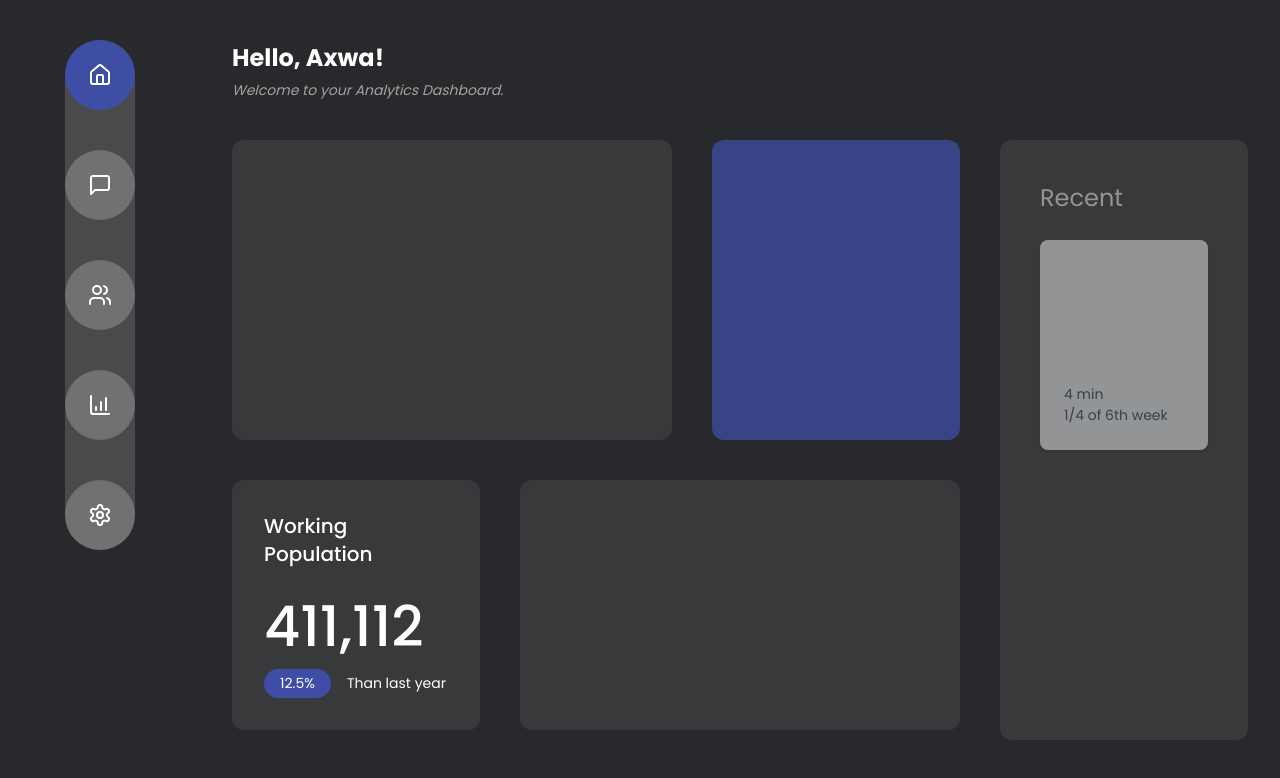
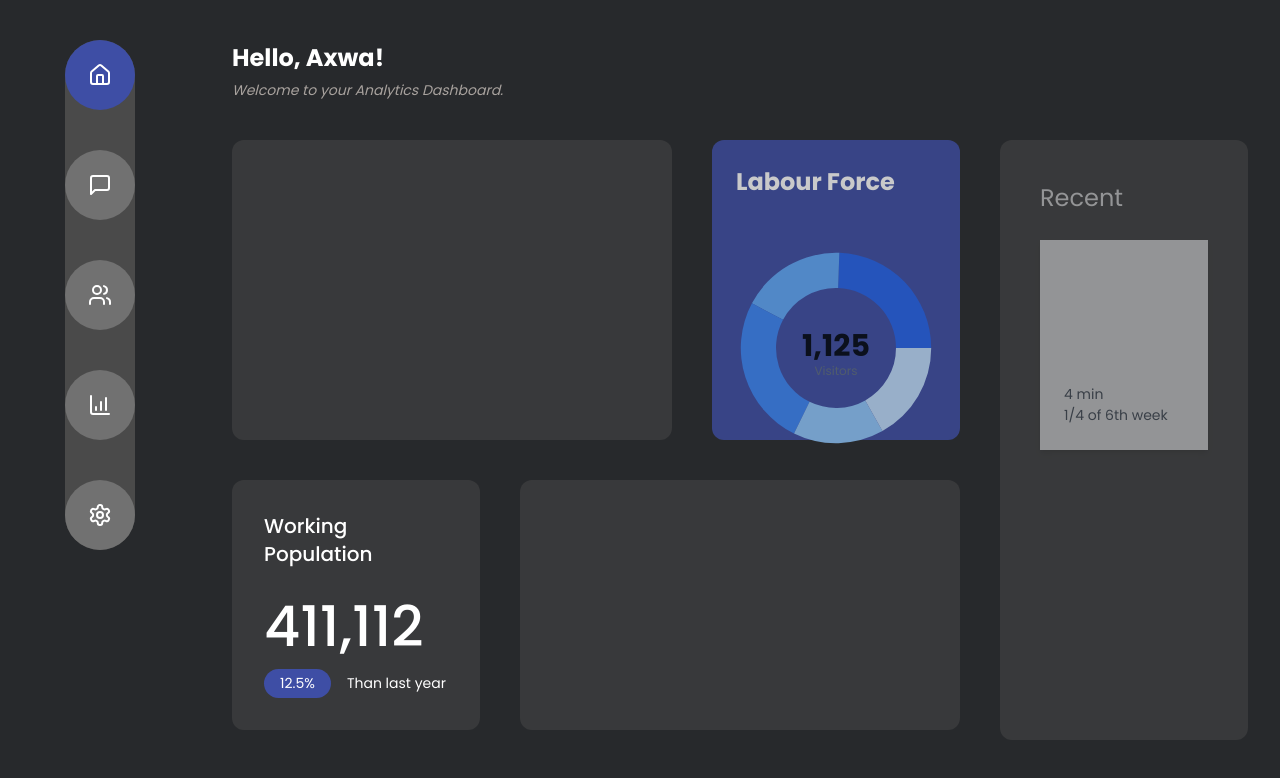
Before and after one commit to naufudge/policy-debunker, a Next.js app: page / in a window 1280 px wide. Shown: the top 778 px of the page. Built offline with nearby package versions, Linux system fonts and the light colour scheme.

Commit message:
Pie Chart Update

```diff
--- a/app/globals.css
+++ b/app/globals.css
@@ -10,31 +10,31 @@ body {
 @layer base {
   :root {
     --background: 0 0% 100%;
-    --foreground: 240 10% 3.9%;
+    --foreground: 222.2 84% 4.9%;
     --card: 0 0% 100%;
-    --card-foreground: 240 10% 3.9%;
+    --card-foreground: 222.2 84% 4.9%;
     --popover: 0 0% 100%;
-    --popover-foreground: 240 10% 3.9%;
-    --primary: 240 5.9% 10%;
-    --primary-foreground: 0 0% 98%;
-    --secondary: 240 4.8% 95.9%;
-    --secondary-foreground: 240 5.9% 10%;
-    --muted: 240 4.8% 95.9%;
-    --muted-foreground: 240 3.8% 46.1%;
-    --accent: 240 4.8% 95.9%;
-    --accent-foreground: 240 5.9% 10%;
-    --destructive: 0 84.2% 60.2%;
-    --destructive-foreground: 0 0% 98%;
-    --border: 240 5.9% 90%;
-    --input: 240 5.9% 90%;
-    --ring: 240 10% 3.9%;
-    --chart-1: 12 76% 61%;
-    --chart-2: 173 58% 39%;
-    --chart-3: 197 37% 24%;
-    --chart-4: 43 74% 66%;
-    --chart-5: 27 87% 67%;
-    --radius: 0.5rem;
+    --popover-foreground: 222.2 84% 4.9%;
+    --primary: 221.2 83.2% 53.3%;
+    --primary-foreground: 210 40% 98%;
+    --secondary: 210 40% 96.1%;
+    --secondary-foreground: 222.2 47.4% 11.2%;
+    --muted: 210 40% 96.1%;
+    --muted-foreground: 215.4 16.3% 44%;
+    --accent: 210 40% 96.1%;
+    --accent-foreground: 222.2 47.4% 11.2%;
+    --destructive: 0 72% 51%;
+    --destructive-foreground: 210 40% 98%;
+    --border: 214.3 31.8% 91.4%;
+    --input: 214.3 31.8% 91.4%;
+    --ring: 221.2 83.2% 53.3%;
+    --chart-1: 221.2 83.2% 53.3%;
+    --chart-2: 212 95% 68%;
+    --chart-3: 216 92% 60%;
+    --chart-4: 210 98% 78%;
+    --chart-5: 212 97% 87%;
   }
+
   .dark {
     --background: 240 10% 3.9%;
     --foreground: 0 0% 98%;
@@ -42,26 +42,27 @@ body {
     --card-foreground: 0 0% 98%;
     --popover: 240 10% 3.9%;
     --popover-foreground: 0 0% 98%;
-    --primary: 0 0% 98%;
-    --primary-foreground: 240 5.9% 10%;
-    --secondary: 240 3.7% 15.9%;
-    --secondary-foreground: 0 0% 98%;
+    --primary: 221.2 83.2% 53.3%;
+    --primary-foreground: 210 40% 98%;
+    --secondary: 210 40% 96.1%;
+    --secondary-foreground: 222.2 47.4% 11.2%;
     --muted: 240 3.7% 15.9%;
     --muted-foreground: 240 5% 64.9%;
     --accent: 240 3.7% 15.9%;
     --accent-foreground: 0 0% 98%;
-    --destructive: 0 62.8% 30.6%;
-    --destructive-foreground: 0 0% 98%;
+    --destructive: 0 72% 51%;
+    --destructive-foreground: 210 40% 98%;
     --border: 240 3.7% 15.9%;
     --input: 240 3.7% 15.9%;
-    --ring: 240 4.9% 83.9%;
-    --chart-1: 220 70% 50%;
-    --chart-2: 160 60% 45%;
-    --chart-3: 30 80% 55%;
-    --chart-4: 280 65% 60%;
-    --chart-5: 340 75% 55%;
-  }
+    --ring: 221.2 83.2% 53.3%;
+    --chart-1: 221.2 83.2% 53.3%;
+    --chart-2: 212 95% 68%;
+    --chart-3: 216 92% 60%;
+    --chart-4: 210 98% 78%;
+    --chart-5: 212 97% 87%;
+    }
 }
+
 
 @layer base {
   * {
--- a/app/page.tsx
+++ b/app/page.tsx
@@ -1,5 +1,5 @@
 import NumberStats from "@/components/home/NumberStats";
-import PieChart from "@/components/home/PieChart";
+import PieCharts from "@/components/home/PieChart";
 import Recent from "@/components/home/recent";
 
 export default function Home() {
@@ -19,7 +19,7 @@ export default function Home() {
           </div>
 
           <div className="bg-[#3E4EA5] rounded-xl h-[300px] opacity-75 col-span-3">
-            <PieChart />
+            <PieCharts />
           </div>
 
           <div className="bg-[#4a4a4a] rounded-xl h-[250px] bg-opacity-50 col-span-3">
--- a/components/home/PieChart.tsx
+++ b/components/home/PieChart.tsx
@@ -1,11 +1,104 @@
-import React from 'react'
+"use client"
 
-const PieChart = () => {
+import * as React from "react"
+import { Label, Pie, PieChart } from "recharts"
+
+import {
+  ChartConfig,
+  ChartContainer,
+  ChartTooltip,
+  ChartTooltipContent,
+} from "@/components/ui/chart"
+const chartData = [
+  { browser: "chrome", visitors: 275, fill: "var(--color-chrome)" },
+  { browser: "safari", visitors: 200, fill: "var(--color-safari)" },
+  { browser: "firefox", visitors: 287, fill: "var(--color-firefox)" },
+  { browser: "edge", visitors: 173, fill: "var(--color-edge)" },
+  { browser: "other", visitors: 190, fill: "var(--color-other)" },
+]
+
+const chartConfig = {
+  visitors: {
+    label: "Visitors",
+  },
+  chrome: {
+    label: "Chrome",
+    color: "hsl(var(--chart-1))",
+  },
+  safari: {
+    label: "Safari",
+    color: "hsl(var(--chart-2))",
+  },
+  firefox: {
+    label: "Firefox",
+    color: "hsl(var(--chart-3))",
+  },
+  edge: {
+    label: "Edge",
+    color: "hsl(var(--chart-4))",
+  },
+  other: {
+    label: "Other",
+    color: "hsl(var(--chart-5))",
+  },
+} satisfies ChartConfig
+
+export default function PieCharts() {
+  const totalVisitors = React.useMemo(() => {
+    return chartData.reduce((acc, curr) => acc + curr.visitors, 0)
+  }, [])
+
   return (
-    <div className='p-8'>
-
+    <div>
+      <h1 className="p-6 font-bold text-[1.5rem] text-white">Labour Force</h1>
+              <ChartContainer
+          config={chartConfig}
+          className="mx-auto aspect-square max-h-[250px]"
+        >
+          <PieChart>
+            <ChartTooltip
+              cursor={false}
+              content={<ChartTooltipContent hideLabel />}
+            />
+            <Pie
+              data={chartData}
+              dataKey="visitors"
+              nameKey="browser"
+              innerRadius={60}
+              strokeWidth={5}
+            >
+              <Label
+                content={({ viewBox }) => {
+                  if (viewBox && "cx" in viewBox && "cy" in viewBox) {
+                    return (
+                      <text
+                        x={viewBox.cx}
+                        y={viewBox.cy}
+                        textAnchor="middle"
+                        dominantBaseline="middle"
+                      >
+                        <tspan
+                          x={viewBox.cx}
+                          y={viewBox.cy}
+                          className="fill-foreground text-3xl font-bold"
+                        >
+                          {totalVisitors.toLocaleString()}
+                        </tspan>
+                        <tspan
+                          x={viewBox.cx}
+                          y={(viewBox.cy || 0) + 24}
+                          className="fill-muted-foreground"
+                        >
+                          Visitors
+                        </tspan>
+                      </text>
+                    )
+                  }
+                }}
+              />
+            </Pie>
+          </PieChart>
+        </ChartContainer>
     </div>
   )
 }
-
-export default PieChart
```
